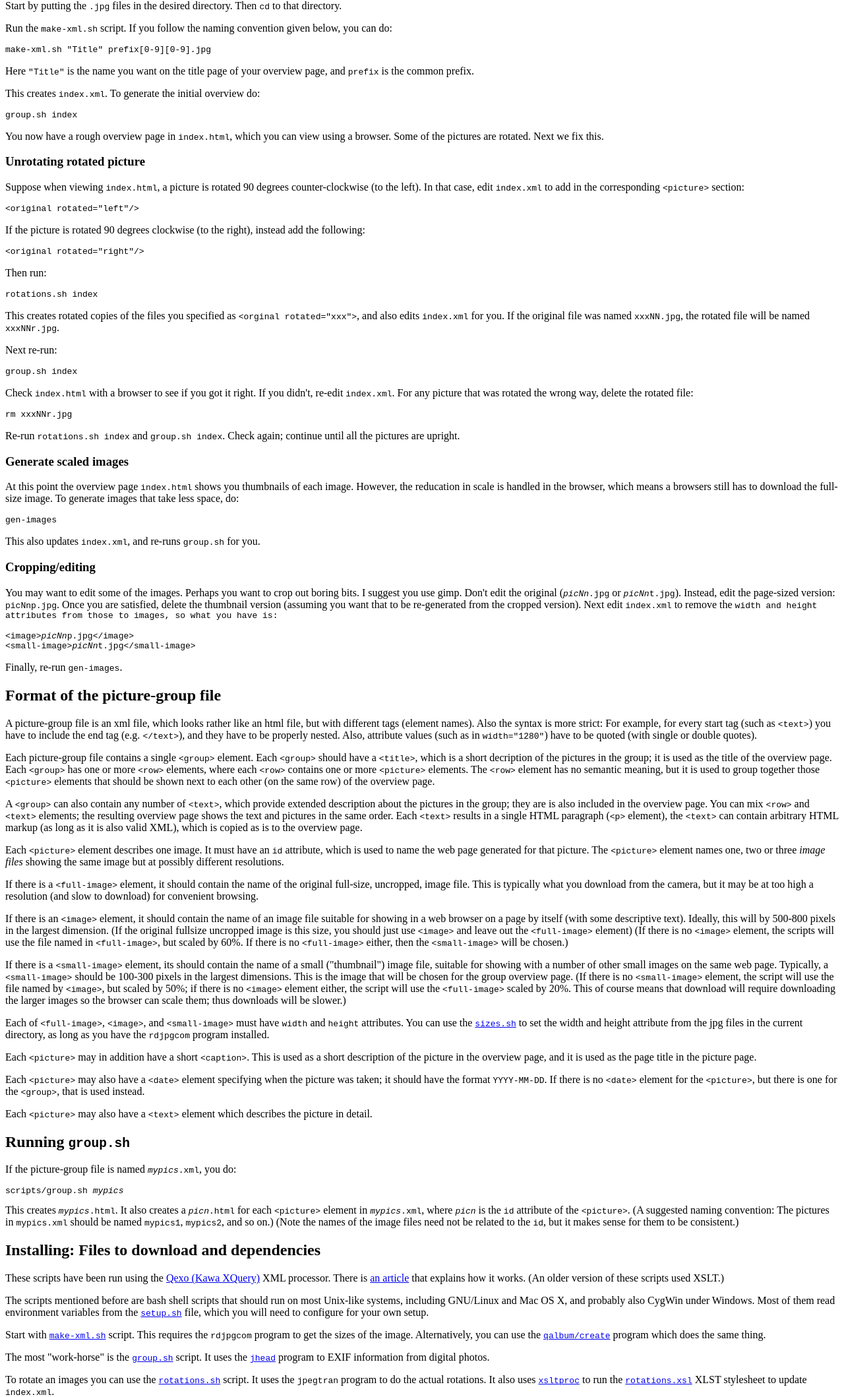
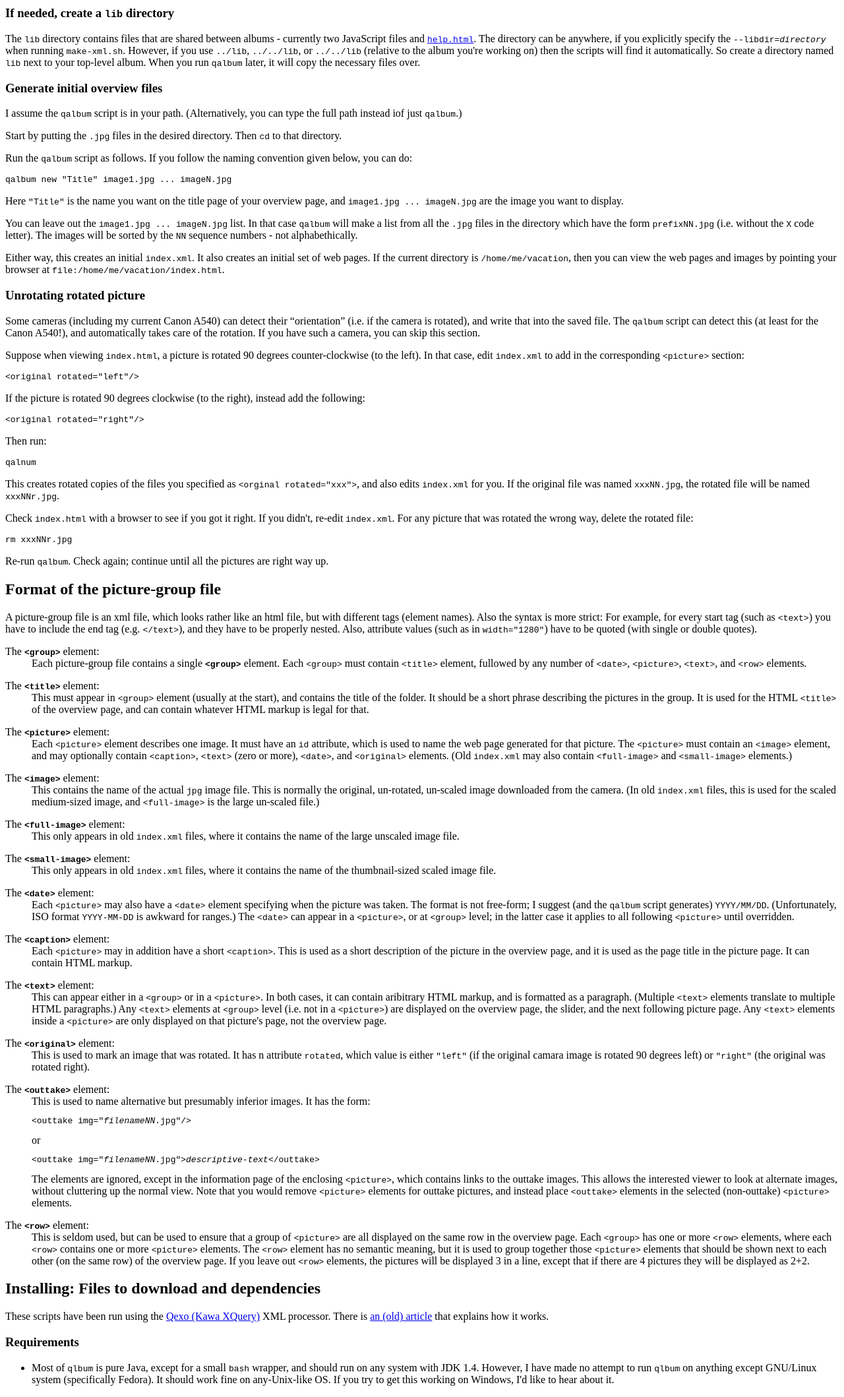
Before and after one commit to gnu-mirror-unofficial/qexo, a plain HTML site: page qalbum/index.html in a window 1280 px wide. Shown: the part 682-2800 px from the top of the page at 66% size. Drawn offline with Linux system fonts and the light colour scheme.

Commit message:
Lots of changes.

```diff
--- a/qalbum/index.html
+++ b/qalbum/index.html
@@ -19,35 +19,59 @@
 <p id="p2"><a rel="bookmark" href="#Download">Getting and installing</a>
 </td></tr></table>
 
-<div id="content">
 <p>
-The idea of these scripts is that you write a "picture-group file",
-which is an XML file which describes a group of images (such as jpegs
-from a digital camera).
-You then run the script <code><a href="group.sh">group.sh</a></code>
-which reads the picture-group file, and the script generates a series
-of html files:  An overview page containing small images, plus one page
-for each picture.  The advantage is that you just edit the
-picture-group file, tweak the scripts to your preference, and
-automatically get nice linked web pages.
-<p>
-There are also some helper scripts for generating scaled images
-(thumbnails) and that help with some of the tedious parts
-of editing the picture-group file.
-See the <a href="#Download">Installation section below</a>.
-</p>
+The idea of these scripts is that each <q>folder</q> (directory
+of images) contains a descriptior file named <code>index.xml</code>,
+which lists the images, along with captions or other descritive
+information.  This <code>index.xml</code> can be created and managed
+using various tools/scripts, or edited manualy with a text editor.
+Then running <code><a href="qalbum">qalbum</a></code> generates all
+the HTML pages, creating scaled images as needed.
+The resulting web pages can be uploaded to a web server, or
+browsed as-is from the file system.
+You can go back
+and edit the <code>index.xml</code>, and then re-run
+<code>qalbum</code> to get an updated web folder.</p>
+
 <p>
 Here is an <a href="http://pics.bothner.com/2003/Vancouver/">example</a>
-page generated with these scripts, and here is the
+page that illustrates many <code>qlbum</code> features, and here is the
 <a href="http://pics.bothner.com/2003/Vancouver/index.xml">picture group
 file</a> describing it.
+
+<h2>Features</h2>
+<p>
+There are a number of tools which do similar things.
+This one has some nice little extras:</p>
+<ul>
+<li>
+Uses JavaScript for some useful effects,
+but works fine without it.</li>
+<li>All the <q>fancy</q> features are implemented using
+fairly portable client-side JavaScript.  No server support is needed.
+Everything works even if the <q>web folder</q> is burned to a CD-ROM, say.</li>
+</li>
+<li>Keyboard navigation (if JavaScript is available).</li>
+<li>Can optionally scale the image to fill the browser windows.
+The image is automatically rescaled if the browser window is resized.
+This is nice for full-screen mode, for example.
+(This feature requires JavaScript.)</li>
+<li>A nice slider mode.</li>
+<li>Nice bookmarkable (and search-engine-friendly) URLs for everything.</li>
+<li>The user can select between a number of styles for viewing
+each picture.  The style is remembered between pictures,
+encoded in the URL.</li>
+</ul>
 
 <h2>Naming convention</h2>
 <p>A suggested naming convention:  Each <code>.jpg</code>
 file should follow this naming convention:  <code>prefixNnX.jpg</code>,
 where <code>prefix</code> is name common to a group of files,
-and <code>Nn</code> is a serial number.  The <code>X</code> is an
-optional code letter, where <code>r</code> means the picture is
+and <code>Nn</code> is a serial number.
+(Hence <code>prefix</code> should not end in a digit.)
+The <code>X</code> is an
+optional code letter, for scaled/rotated images that are
+normlly generated automatically: Where <code>r</code> means the picture is
 right-side-up but rotated relative to the camera original;
 <code>p</code> is a page-size image (scaled and perhaps cropped and rotated
 so it is suitable for viewing in a web page by itself); and
@@ -72,35 +96,46 @@ However, if you use <code>../lib</code>, <code>../../lib</code>, or
 then the scripts will find it automatically.
 So create a directory named <code>lib</code> next to your
 top-level album.
-When you run <code>group.sh</code> later, it will copy the necessary
+When you run <code>qalbum</code> later, it will copy the necessary
 files over.
 
 <h3>Generate initial overview files</h3>
-<p>Put the scripts directory in your path:
-<pre>
-PATH=/home/pics/public_html/scripts:$PATH
-</pre>
+<p>
+I assume the <code>qalbum</code> script is in your path. (Alternatively,
+you can type the full path instead iof just <code>qalbum</code>.)
 <p>
 Start by putting the <code>.jpg</code> files in the desired directory.
 Then <code>cd</code> to that directory.</p>
-<p>Run the <code>make-xml.sh</code> script.
+<p>Run the <code>qalbum</code> script as follows.
 If you follow the naming convention given below, you can do:
 <pre>
-make-xml.sh "Title" prefix[0-9][0-9].jpg
+qalbum new "Title" image1.jpg ... imageN.jpg
 </pre>
 <p>Here <code>"Title"</code> is the name you want on the title page
-of your overview page, and <code>prefix</code> is the common prefix.
+of your overview page, and <code>image1.jpg ... imageN.jpg</code>
+are the image you want to display.
 <p>
-This creates <code>index.xml</code>.  To generate the initial
-overview do:
-<pre>
-group.sh index
-</pre>
+You can leave out the <code>image1.jpg ... imageN.jpg</code> list.
+In that case <code>qalbum</code> will make a list from all the
+<code>.jpg</code> files in the directory
+which have the form <code>prefixNN.jpg</code> (i.e. without
+the <code>X</code> code letter).  The images will be sorted by
+the <code>NN</code> sequence numbers - not alphabethically.
 <p>
-You now have a rough overview page in <code>index.html</code>,
-which you can view using a browser.  Some of the pictures are rotated.
-Next we fix this.
+Either way, this creates an initial <code>index.xml</code>.
+It also creates an initial set of web pages.
+If the current directory is <code>/home/me/vacation</code>,
+then you can view the web pages and images by pointing
+your browser at <code>file:/home/me/vacation/index.html</code>.
+
 <h3>Unrotating rotated picture</h3>
+<p>
+Some cameras (including my current Canon A540) can detect
+their <q>orientation</q> (i.e. if the camera is rotated), and write
+that into the saved file.
+The <code>qalbum</code> script can detect this (at least for the Canon A540!),
+and automatically takes care of the rotation.
+If you have such a camera, you can skip this section.
 <p>
 Suppose when viewing <code>index.html</code>, a picture is rotated 90 degrees
 counter-clockwise (to the left).  In that case, edit <code>index.xml</code>
@@ -116,7 +151,7 @@ instead add the following:
 <p>
 Then run:
 <pre>
-rotations.sh index
+qalnum
 </pre>
 <p>
 This creates rotated copies of the files you specified
@@ -124,10 +159,6 @@ as <code>&lt;orginal rotated="xxx"&gt;</code>, and
 also edits <code>index.xml</code> for you.
 If the original file was named <code>xxxNN.jpg</code>,
 the rotated file will be named <code>xxxNNr.jpg</code>.
-<p>Next re-run:
-<pre>
-group.sh index
-</pre>
 <p>Check <code>index.html</code> with a browser to see if you got it right.
 If you didn't, re-edit <code>index.xml</code>.
 For any picture that was rotated the wrong way,
@@ -135,40 +166,8 @@ delete the rotated file:
 <pre>
 rm xxxNNr.jpg
 </pre>
-<p>Re-run <code>rotations.sh index</code> and <code>group.sh index</code>.
-Check again;  continue until all the pictures are upright.
-
-<h3>Generate scaled images</h3>
-<p>
-At this point the overview page <code>index.html</code>
-shows you thumbnails of each image.  However, the reducation in
-scale is handled in the browser, which means a browsers still
-has to download the full-size image.  To generate
-images that take less space, do:
-<pre>
-gen-images
-</pre>
-<p>
-This also updates <code>index.xml</code>, and re-runs <code>group.sh</code>
-for you.
-
-<h3>Cropping/editing</h3>
-<p>
-You may want to edit some of the images.
-Perhaps you want to crop out boring bits.
-I suggest you use gimp.  Don't edit the original
-(<samp><var>picNn</var>.jpg</samp> or <samp><var>picNn</var>t.jpg</samp>).
-Instead, edit the page-sized version: <samp>picNnp.jpg</samp>.
-Once you are satisfied, delete the thumbnail version (assuming you
-want that to be re-generated from the cropped version).
-Next edit <samp>index.xml</samp> to remove the <samp>width</code>
-and <samp>height</code> attributes from those to images, so
-what you have is:
-<pre>
-&lt;image&gt;<var>picNn</var>p.jpg&lt;/image&gt;
-&lt;small-image&gt;<var>picNn</var>t.jpg&lt;/small-image&gt;
-</pre>
-<p>Finally, re-run <code>gen-images</code>.
+<p>Re-run <code>qalbum</code>.
+Check again;  continue until all the pictures are right way up.
 
 <h2 id="Format">Format of the picture-group file</h2>
 <p>A picture-group file is an xml file, which looks rather like an
@@ -178,11 +177,116 @@ is more strict:  For example, for every start tag
 (e.g. <samp>&lt;/text&gt;</samp>), and they have to be properly nested.
 Also, attribute values (such as in <samp>width="1280"</samp>) have to be
 quoted (with single or double quotes).
-<p>
-Each picture-group file contains a single <samp>&lt;group&gt;</samp>
-element.  Each <samp>&lt;group&gt;</samp> should have
-a <samp>&lt;title&gt;</samp>, which is a short decription of the
-pictures in the group; it is used as the title of the overview page.
+<dl>
+<dt>The <code><b>&lt;group&gt;</b></code> element:
+<dd>
+Each picture-group file contains a single <code><b>&lt;group&gt;</b></code>
+element.
+Each <samp>&lt;group&gt;</samp> must contain  <samp>&lt;title&gt;</samp>
+element, fullowed by any number of <code>&lt;date&gt;</code>,
+<code>&lt;picture&gt;</code>, <code>&lt;text&gt;</code>,
+and <code>&lt;row&gt;</code> elements.
+</p><p>
+<dt>The <code><b>&lt;title&gt;</b></code> element:
+<dd>This must appear in  <code>&lt;group&gt;</code> element
+(usually at the start), and contains the title of the folder.
+It should be a short phrase describing the pictures in the group.
+It is used for the HTML <code>&lt;title&gt;</code> of the overview page,
+and can contain whatever HTML markup is legal for that.
+</p><p>
+<dt>The <code><b>&lt;picture&gt;</b></code> element:
+<dd>
+Each  <samp>&lt;picture&gt;</samp> element describes one image.
+It must have an <code>id</code> attribute, which is used
+to name the web page generated for that picture.
+The <samp>&lt;picture&gt;</samp>
+must contain an <code>&lt;image&gt;</code> element,
+and may optionally contain <code>&lt;caption&gt;</code>,
+<code>&lt;text&gt;</code> (zero or more),
+<code>&lt;date&gt;</code>, and <code>&lt;original&gt;</code> elements.
+(Old <code>index.xml</code> may also contain
+<code>&lt;full-image&gt;</code> and <code>&lt;small-image&gt;</code> elements.)
+</p><p>
+<dt>The <code><b>&lt;image&gt;</b></code> element:
+<dd>This contains the name of the actual <code>jpg</code> image file.
+This is normally the original, un-rotated, un-scaled image
+downloaded from the camera.
+(In old <code>index.xml</code> files, this is used for the scaled
+medium-sized image, and <code>&lt;full-image&gt;</code> is the
+large un-scaled file.)
+</p><p>
+<dt>The <code><b>&lt;full-image&gt;</b></code> element:
+<dd>This only appears in old <code>index.xml</code> files,
+where it contains the name of the large unscaled image file.
+</p><p>
+<dt>The <code><b>&lt;small-image&gt;</b></code> element:
+<dd>This only appears in old <code>index.xml</code> files,
+where it contains the name of the thumbnail-sized scaled image file.
+</p><p>
+<dt>The <code><b>&lt;date&gt;</b></code> element:
+<dd>
+Each <samp>&lt;picture&gt;</samp> may also have a <samp>&lt;date&gt;</samp>
+element specifying when the picture was taken.
+The format is not free-form; I suggest (and the <code>qalbum</code>
+script generates) <code>YYYY/MM/DD</code>.
+(Unfortunately, ISO format <code>YYYY-MM-DD</code> is awkward for ranges.)
+The <samp>&lt;date&gt;</samp> can appear in a <samp>&lt;picture&gt;</samp>,
+or at <samp>&lt;group&gt;</samp> level; in the latter case it applies
+to all following <samp>&lt;picture&gt;</samp> until overridden.
+</p><p>
+<dt>The <code><b>&lt;caption&gt;</b></code> element:
+<dd>
+Each <samp>&lt;picture&gt;</samp> may in addition have a
+short <samp>&lt;caption&gt;</samp>.  This is used as a short
+description of the picture in the overview page, and it is used
+as the page title in the picture page.
+It can contain HTML markup.
+</p><p>
+<dt>The <code><b>&lt;text&gt;</b></code> element:
+<dd>This can appear either in a <samp>&lt;group&gt;</samp>
+or in a <samp>&lt;picture&gt;</samp>.
+In both cases, it can contain aribitrary HTML markup, and is formatted
+as a paragraph.  (Multiple <samp>&lt;text&gt;</samp> elements
+translate to multiple HTML paragraphs.)
+Any <samp>&lt;text&gt;</samp> elements at <code>&lt;group&gt;</code>
+level (i.e. not in a <code>&lt;picture&gt;</code>) are displayed
+on the overview page, the slider, and the next following
+picture page.
+Any <samp>&lt;text&gt;</samp> elements inside a <code>&lt;picture&gt;</code>
+are only displayed on that picture's page, not the overview page.
+</p><p>
+<dt>The <code><b>&lt;original&gt;</b></code> element:
+<dd>
+This is used to mark an image that was rotated.
+It has n attribute <code>rotated</code>, which value is
+either <code>"left"</code> (if the original camara image is
+rotated 90 degrees left) or <code>"right"</code> (the original was rotated
+right).
+</p><p>
+<dt>The <code><b>&lt;outtake&gt;</b></code> element:
+<dd>
+This is used to name alternative but presumably inferior images.
+It has the form:
+<pre>
+&lt;outtake img="<i>filenameNN</i>.jpg"/&gt;
+</pre>
+or
+<pre>
+&lt;outtake img="<i>filenameNN</i>.jpg"&gt;<i>descriptive-text</i>&lt;/outtake&gt;
+</pre>
+The elements are ignored, except in the information page of the
+enclosing <code>&lt;picture&gt;</code>,
+which contains links to the outtake images.
+This allows the interested viewer to look at alternate images,
+without cluttering up the normal view.
+Note that you would remove <code>&lt;picture&gt;</code> elements
+for outtake pictures, and instead place <code>&lt;outtake&gt;</code> elements
+in the selected (non-outtake) <code>&lt;picture&gt;</code> elements.
+</p><p>
+<dt>The <code><b>&lt;row&gt;</b></code> element:
+<dd>This is seldom used, but can be used to ensure that a
+group of <code>&lt;picture&gt;</code> are all displayed on the same
+row in the overview page.
 Each <samp>&lt;group&gt;</samp> has one or more
 <samp>&lt;row&gt;</samp> elements, where each <samp>&lt;row&gt;</samp>
 contains one or more <samp>&lt;picture&gt;</samp> elements.
@@ -190,137 +294,63 @@ The <samp>&lt;row&gt;</samp> element has no semantic meaning,
 but it is used to group together those <samp>&lt;picture&gt;</samp>
 elements that should be shown next to each other (on the same row)
 of the overview page.
-<p>
-A <samp>&lt;group&gt;</samp> can also contain any number of
-<samp>&lt;text&gt;</samp>, which provide extended description
-about the pictures in the group; they are is also included in
-the overview page.
-You can mix <samp>&lt;row&gt;</samp> and <samp>&lt;text&gt;</samp> elements;
-the resulting overview page shows the text and pictures in the same order.
-Each <samp>&lt;text&gt;</samp> results in a single HTML paragraph
-(<samp>&lt;p&gt;</samp> element), the <samp>&lt;text&gt;</samp> can contain
-arbitrary HTML markup (as long as it is also valid XML), which is
-copied as is to the overview page.
-<p>
-Each  <samp>&lt;picture&gt;</samp> element describes one image.
-It must have an <code>id</code> attribute, which is used
-to name the web page generated for that picture.
-The <samp>&lt;picture&gt;</samp> element names one, two or three
-<em>image files</em> showing the same
-image but at possibly different resolutions.
-<p>
-If there is a <samp>&lt;full-image&gt;</samp> element, it should contain
-the name of the original full-size, uncropped, image file.  This is typically
-what you download from the camera, but it may be at too high a resolution
-(and slow to download) for convenient browsing.
-<p>
-If there is an <samp>&lt;image&gt;</samp> element, it should contain
-the name of an image file suitable for showing in a web browser
-on a page by itself (with some descriptive text).  Ideally, this
-will by 500-800 pixels in the largest dimension.  (If the original
-fullsize uncropped image is this size, you should just use
-<samp>&lt;image&gt;</samp> and leave out the <samp>&lt;full-image&gt;</samp>
-element)
-(If there is no <samp>&lt;image&gt;</samp> element, the scripts
-will use the file named in <samp>&lt;full-image&gt;</samp>, but
-scaled by 60%.  If there is no <samp>&lt;full-image&gt;</samp> either,
-then the <samp>&lt;small-image&gt;</samp> will be chosen.)
-<p>
-If there is a <samp>&lt;small-image&gt;</samp> element, its should
-contain the name of a small ("thumbnail") image file, suitable for showing
-with a number of other small images on the same web page.
-Typically, a <samp>&lt;small-image&gt;</samp> should be 100-300 pixels
-in the largest dimensions.  This is the image that will be chosen
-for the group overview page.
-(If there is no <samp>&lt;small-image&gt;</samp> element,
-the script will use the file named by <samp>&lt;image&gt;</samp>,
-but scaled by 50%; if there is no <samp>&lt;image&gt;</samp> element
-either, the script will use the <samp>&lt;full-image&gt;</samp>
-scaled by 20%.  This of course means that download will require
-downloading the larger images so the browser can scale them;
-thus downloads will be slower.)
-<p>
-Each of <samp>&lt;full-image&gt;</samp>, <samp>&lt;image&gt;</samp>,
-and <samp>&lt;small-image&gt;</samp> must have <code>width</code>
-and <code>height</code> attributes.
-You can use the <code><a href="sizes.sh">sizes.sh</a></code>
-to set the width and height attribute from the jpg files
-in the current directory, as long as you have the <code>rdjpgcom</code>
-program installed.
-<p>
-Each <samp>&lt;picture&gt;</samp> may in addition have a
-short <samp>&lt;caption&gt;</samp>.  This is used as a short
-description of the picture in the overview page, and it is used
-as the page title in the picture page.</p>
-<p>
-Each <samp>&lt;picture&gt;</samp> may also have a <samp>&lt;date&gt;</samp>
-element specifying when the picture was taken; it should have the format
-<code>YYYY-MM-DD</code>.  If there is no <samp>&lt;date&gt;</samp>
-element for the <samp>&lt;picture&gt;</samp>, but there is one
-for the <samp>&lt;group&gt;</samp>, that is used instead.
-<p>Each <samp>&lt;picture&gt;</samp> may also have
-a <samp>&lt;text&gt;</samp> element which describes the picture in detail.
-
-<h2>Running <code>group.sh</code></h2>
-<p>
-If the picture-group file is named <code><var>mypics</var>.xml</code>,
-you do:
-<pre>
-scripts/group.sh <var>mypics</var>
-</pre>
-This creates <code><var>mypics</var>.html</code>.
-It also creates a <code><var>picn</var>.html</code> for each
-<samp>&lt;picture&gt;</samp> element in <code><var>mypics</var>.xml</code>,
-where <code><var>picn</var></code> is the <code>id</code> attribute of the
-<samp>&lt;picture&gt;</samp>.  (A suggested naming convention:
-The pictures in <code>mypics.xml</code> should be
-named <code>mypics1</code>, <code>mypics2</code>, and so on.)
-(Note the names of the image files need not be related to the <code>id</code>,
-but it makes sense for them to be consistent.)
+If you leave out <samp>&lt;row&gt;</samp> elements,
+the pictures will be displayed 3 in a line, except that if
+there are 4 pictures they will be displayed as 2+2.</p><p>
+</dl>
 
 <h2 id="Download">Installing: Files to download and dependencies</h2>
 <p>These scripts have been run using the
 <a href="http://www.gnu.org/software/qexo/">Qexo (Kawa XQuery)</a>
 XML processor.  There is
-<a href="http://www.gnu.org/software/qexo/XQ-Gen-XML.html">an article</a>
+<a href="http://www.gnu.org/software/qexo/XQ-Gen-XML.html">an (old) article</a>
 that explains how it works.
-(An older version of these scripts used XSLT.)
+<h3>Requirements</h3>
+<ul>
+<li>
+<p>Most of <code>qlbum</code> is pure Java, except for a small
+<code>bash</code> wrapper, and should run
+on any system with JDK 1.4.  However, I have made no attempt to
+run <code>qlbum</code> on anything except GNU/Linux system (specifically
+Fedora).  It should work fine on any-Unix-like OS.
+If you try to get this working on Windows, I'd like to hear about it.
+<li><p>You need a Java implementation,
+specifically one that has the <code>javax.imagio</code>
+classes added in JDK 1.4.</li>
+<li><p>You need <a href="http://www.gnu.org/software/kawa/">Kawa</a>
+(version 1.8.92 or newer or the latest from SVN);
+see the <a href="http://www.gnu.org/software/kawa/Getting-Kawa.html">instructions for getting Kawa</a>.
+<li><p>
+You need the <code>jpegtran</code> program installed in your path.
+This is used to loss-lessly rotate images when needed.
+This could probably be replaced by pure Java code,
+but I haven't done so yet.
+<li><p>
+You also need <a href="http://www.drewnoakes.com/code/exif/">Dawn Oakes's
+metadata-extractor</a>, but this is included in the <code>qalbum</code>
+distribution for convenience.
+</ul>
+<h3>Download</h3>
+<p>Get <a href="ftp://ftp.gnu.org/pub/gnu/kawa/qalbum.tgz"><code>qalbum.tgz</code></a> from <a href="ftp://ftp.gnu.org/pub/gnu/kawa/"><code>ftp://ftp.gnu.org/pub/gnu/kawa/</code></a>.
+<h3>Installation</h3>
+<p>Extract <code>qalbum.tgz</code> into a suitable directory.
+<p>In that directory create a <code>kawa.jar</code> link:
+<pre>
+cd qalbum && ln -s /my/path/to/kawa-1.9.jar kawa.jar
+</pre>
 <p>
-The scripts mentioned before are bash shell scripts that
-should run on most Unix-like systems, including GNU/Linux and Mac OS X,
-and probably also CygWin under Windows.
-Most of them read environment variables
-from the <code><a href="setup.sh">setup.sh</a></code> file,
-which you will need to configure for your own setup.
+You might want to create a symlink from some directory on your
+<code>$PATH</code> to the <code>qalbum/qalbum</code> script.
 <p>
-Start with <code><a href="make-xml.sh">make-xml.sh</a></code> script.
-This requires the <code>rdjpgcom</code> program to get the sizes of the image.
-Alternatively, you can use the
-<code><a href="MakeXml.java">qalbum/create</a></code> program which does
-the same thing.
-<p>
-The most "work-horse" is the
-<code><a href="group.sh">group.sh</a></code> script.
-It uses the <code><a href="http://www.sentex.net/~mwandel/jhead/">jhead</a></code> program to EXIF information from digital photos.
-</div>
-<p>
-To rotate an images you can use
-the <code><a href="rotations.sh">rotations.sh</a></code> script.
-It uses the <code>jpegtran</code> program to do the actual rotations.
-It also uses <code><a href="http://xmlsoft.org/XSLT/">xsltproc</a></code>
-to run the <code><a href="rotations.xsl">rotations.xsl</a></code>
-XLST stylesheet to update <code>index.xml</code>.
-<p>
-The <code><a href="gen-images">gen-images</a></code> script
-is used to generate scaled images.
-It depends on the <code><a href="Thumbnail.java">Thumbnail.java</a></code>
-program, which requires JDK 1.4.x.
-Alternatively, you can use the <code><a href="http://www.imagemagick.org/www/mogrify.html">mogrify</a></code>, which is part of
-the <a href="http://www.imagemagick.org/">ImageMagick</a> suite of programs.
-When <code>gen-images</code> is done, it also runs
-<code><a href="sizes.sh">sizes.sh</a></code>,
-which also depends on <code>rdjpgcom</code>, though it could be re-written
-to use the JDK 1.4 image facilties.
+That should be it.  The <code>qalbum</code> script is smart enough to chase
+symlinks and find the needed helper files.
+It assumes either of the environment variables <code>JAVA</code>
+or <code>JAVA_HOME</code> has been set, or <code>java</code> is in
+your <code>$PATH</code>.
+
+<h3>Home page</h3>
+
+<p>The <code>qalbum</code> <a href="http://www.gnu.org/software/qexo/qalbum">home page</a>.
 
 <h2>Author and license stuff</h2>
 <p>
@@ -331,15 +361,20 @@ These scripts were written by
 You are free to use these for your own images (personal or business).
 I of course make NO WARRANTY; if they should happen to destroy
 your critical files, I'm sorry, but you should have been more careful.
+<p>
+If you use <code>qalbum</code> for you pictures, I would appreciate
+hearing about it.
+<p>
 Please do not redistribute the scripts in a product or as
 part of some other software distribution without permission.
+(
 I expect you to customise the scripts for your own use; if you
 make significant enhancements, I would appreciate hearing about it.
     <hr>
     <address><a href="mailto:per@bothner.com">Per Bothner</a></address>
 <!-- Created: Mon Feb 14 15:42:29 PST 2000 -->
 <!-- hhmts start -->
-Last modified: Sun Nov  7 12:43:20 PST 2004
+Last modified: Mon Dec 18 15:46:29 PST 2006
 <!-- hhmts end -->
   </body>
 </html>
```
